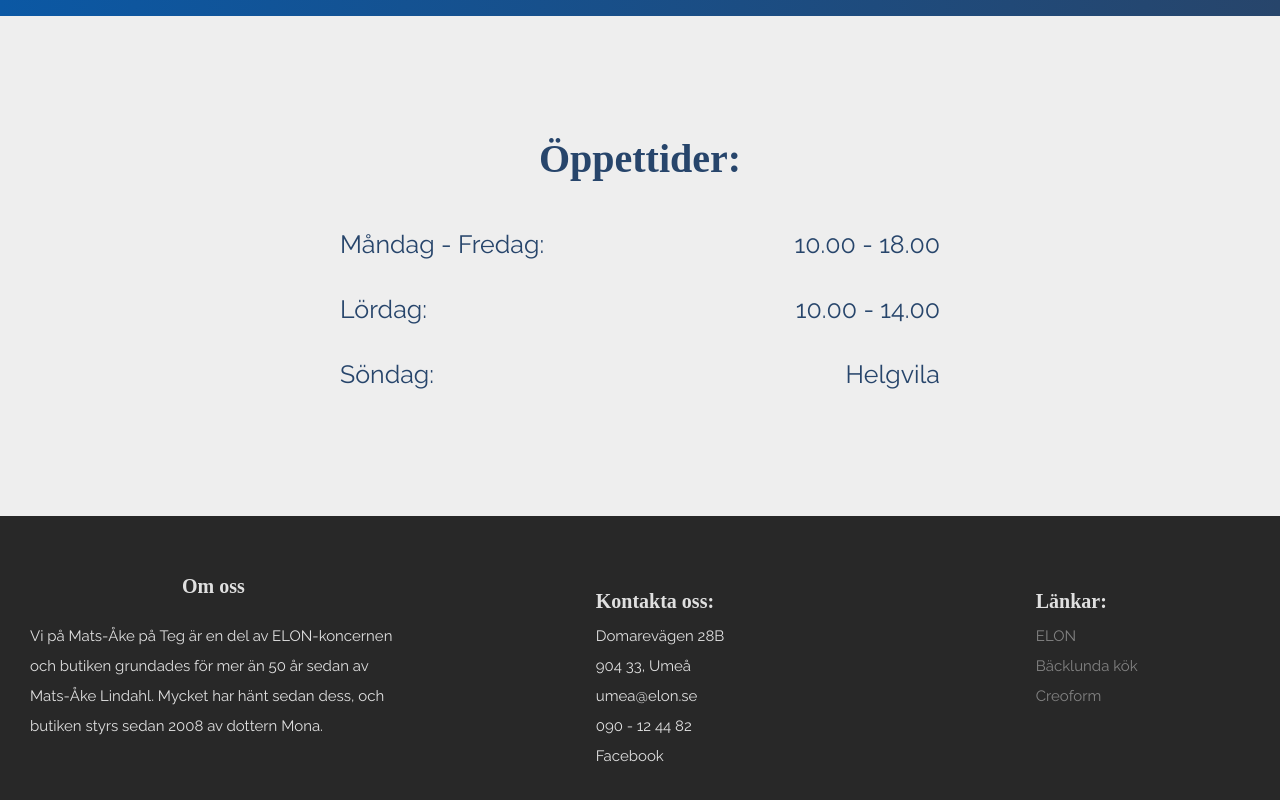
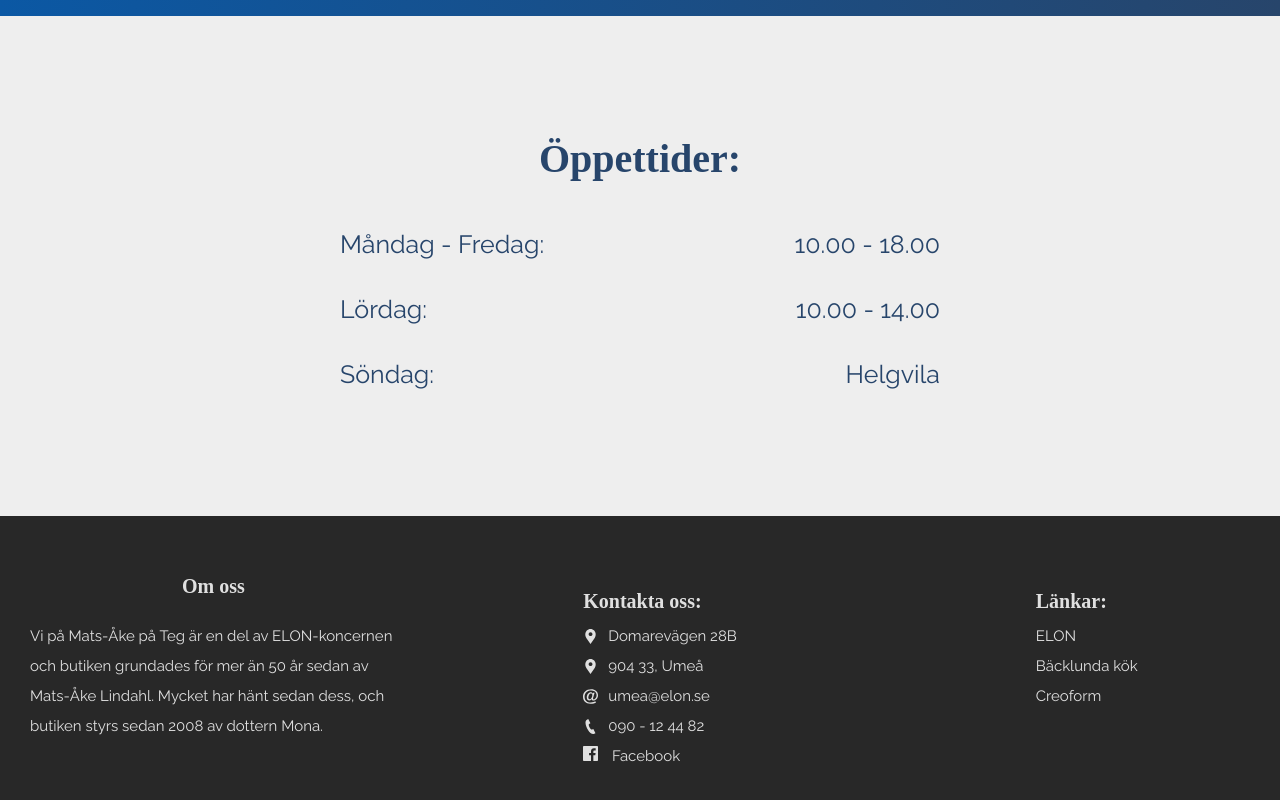
Before and after one commit to Maufive/matsake2.0, a Gatsby site: page / in a window 1280 px wide. Shown: the part 3064-3864 px from the top of the page. Built offline with nearby package versions, Linux system fonts and the light colour scheme; Gatsby itself is replaced by a stand-in of ours; a web font is replaced by a local one.

Commit message:
Added SVGs to footer

```diff
--- a/src/components/Footer.js
+++ b/src/components/Footer.js
@@ -1,15 +1,9 @@
 import React from "react"
 import { FooterStyles } from "../styles/Index"
-
-/*
-  Saker som ska finnas i footern:
-  Address,
-  Telefonnummer,
-  Email,
-  Facebook,
-  Länkar till ELON, Creoform, Bäcklunda,
-
-*/
+import LocationIcon from "../assets/location.svg"
+import PhoneIcon from "../assets/phone.svg"
+import FacebookIcon from "../assets/facebook.svg"
+import EmailIcon from "../assets/email.svg"
 
 const Footer = () => (
   <FooterStyles>
@@ -24,28 +18,44 @@ const Footer = () => (
     <div>
       <ul>
         <h4>Kontakta oss:</h4>
-        <li>Domarevägen 28B</li>
-        <li>904 33, Umeå</li>
-        <li>umea@elon.se</li>
-        <li>090 - 12 44 82</li>
-        <li>Facebook</li>
+        <li>
+          <LocationIcon /> Domarevägen 28B
+        </li>
+        <li>
+          <LocationIcon />
+          904 33, Umeå
+        </li>
+        <li>
+          <EmailIcon /> umea@elon.se
+        </li>
+        <li>
+          <PhoneIcon /> 090 - 12 44 82
+        </li>
+        <li>
+          <a
+            href="https://www.facebook.com/pages/category/Heating--Ventilating---Air-Conditioning-Service/ELON-Mats%C3%85ke-p%C3%A5-Teg-418746171519744/"
+            target="_BLANK"
+          >
+            <FacebookIcon /> Facebook
+          </a>
+        </li>
       </ul>
     </div>
     <div>
       <ul>
         <h4>Länkar:</h4>
         <li>
-          <a href="www.elon.se" target="_blank">
+          <a href="www.elon.se" target="_BLANK">
             ELON
           </a>
         </li>
         <li>
-          <a href="www.backlunda.se" target="_blank">
+          <a href="www.backlunda.se" target="_BLANK">
             Bäcklunda kök
           </a>
         </li>
         <li>
-          <a href="www.creoform.se" target="_blank">
+          <a href="www.creoform.se" target="_BLANK">
             Creoform
           </a>
         </li>
--- a/src/styles/Index.js
+++ b/src/styles/Index.js
@@ -92,6 +92,14 @@ export const FooterStyles = styled.div`
   padding: 5rem 0;
   width: 100%;
 
+  a {
+    color: ${props => props.theme.lightGrey};
+    transition: all 300ms ease-out;
+    &:hover {
+      color: ${props => props.theme.blue};
+    }
+  }
+
   div {
     flex: 1;
     display: flex;
@@ -105,10 +113,21 @@ export const FooterStyles = styled.div`
 
     ul {
       list-style: none;
+      li {
+        display: flex;
+        align-items: center;
+      }
     }
   }
 
   p {
     font-size: 1.5rem;
   }
+
+  svg {
+    margin-right: 1rem;
+    height: 1.5rem;
+    width: 1.5rem;
+    fill: ${props => props.theme.lightGrey};
+  }
 `
```
Also changed, not shown: src/assets/email.svg (added), src/assets/facebook.svg (added), src/assets/phone.svg (added).
